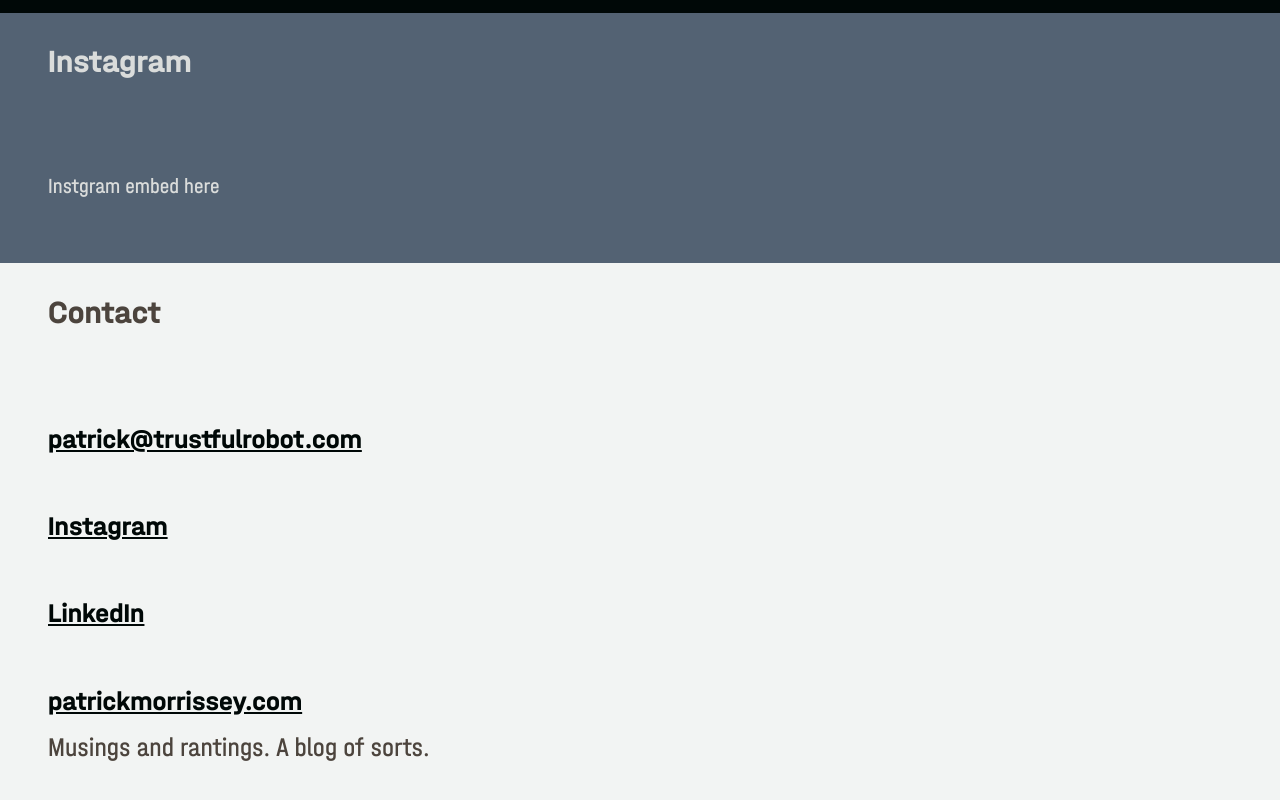
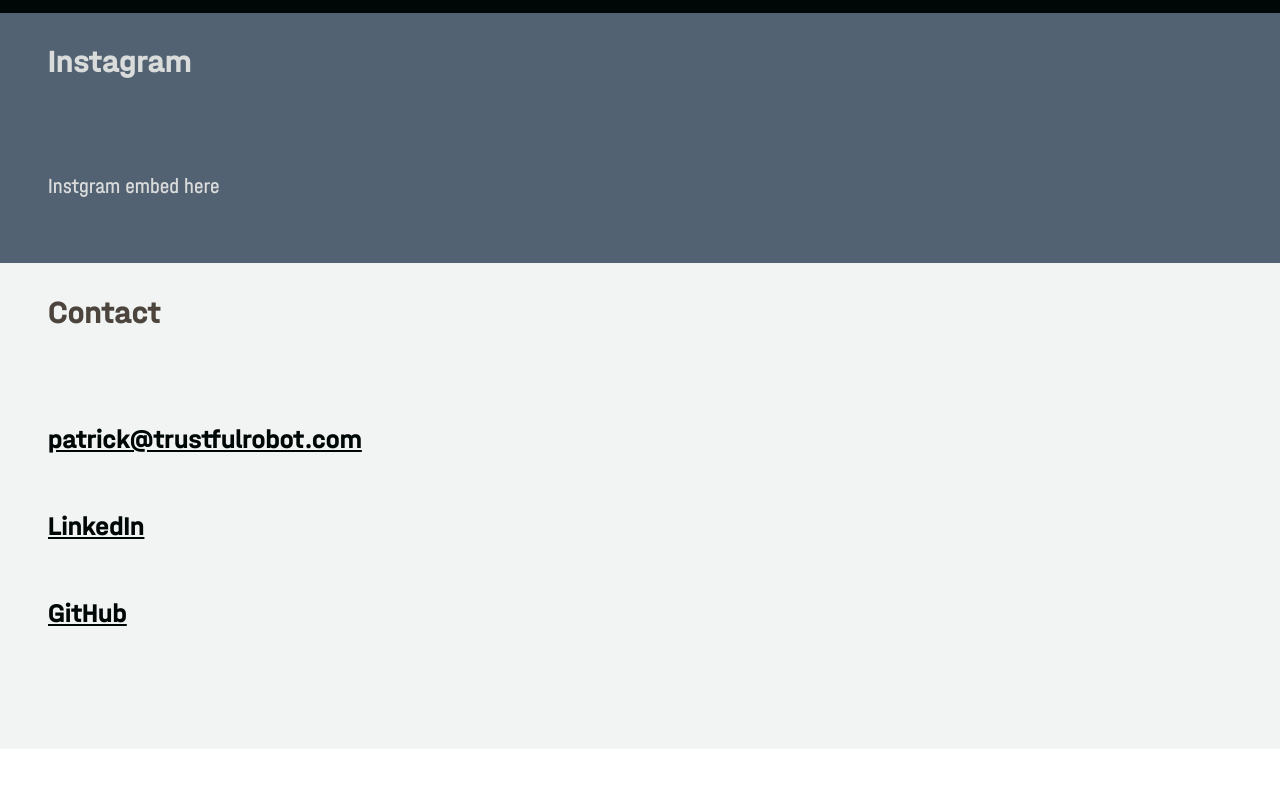
Before and after one commit to trustfulrobot/trustfulrobot, a Gatsby site: page / in a window 1280 px wide. Shown: the part 1190-1990 px from the top of the page. After the commit the page ends 1939 px from the top, so only its background shows below. Built offline with nearby package versions, Linux system fonts and the light colour scheme; Gatsby itself is replaced by a stand-in of ours.

Commit message:
Add GitHub, remove non-contact info

```diff
--- a/src/pages/index.js
+++ b/src/pages/index.js
@@ -96,20 +96,14 @@
             </a></p>
           </section>
           <section>
-            <p><a href="https://www.instagram.com/frightlab/" target="_blank" rel="noopener noreferrer">
-              Instagram
-            </a></p>
-          </section>
-          <section>
             <p><a href="https://www.linkedin.com/in/p-morrissey/" target="_blank" rel="noopener noreferrer">
               LinkedIn
             </a></p>
           </section>
           <section>
-            <p><a href="http://patrickmorrissey.com" target="_blank" rel="noopener noreferrer">
-              patrickmorrissey.com
+            <p><a href="https://github.com/trustfulrobot" target="_blank" rel="noopener noreferrer">
+              GitHub
             </a></p>
-            <p>Musings and rantings.  A blog of sorts.</p>
           </section>
         </div>
       </section>
```
